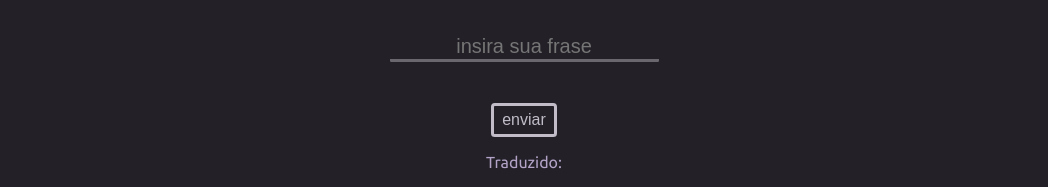
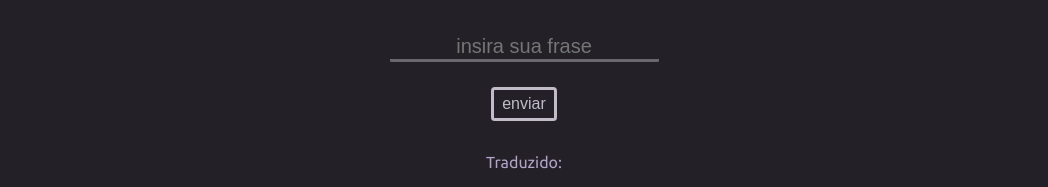
Before and after one commit to 710lucas/Gerador-lingua-site, a plain HTML site: page public/index.html in a window 1280 px wide. Shown: the top 187 px of the page, without its empty margins (116-1164 px from the left). Drawn offline with Linux system fonts and the light colour scheme; no server answers.

Commit message:
ajeitando espaço do botão

```diff
--- a/public/estilo.css
+++ b/public/estilo.css
@@ -36,7 +36,7 @@ button{
 
 button, textarea{
   font-size: 1rem;
-  margin-top: 1rem;
+  margin-bottom: 1rem;
 }
 
 .sobre{
```
